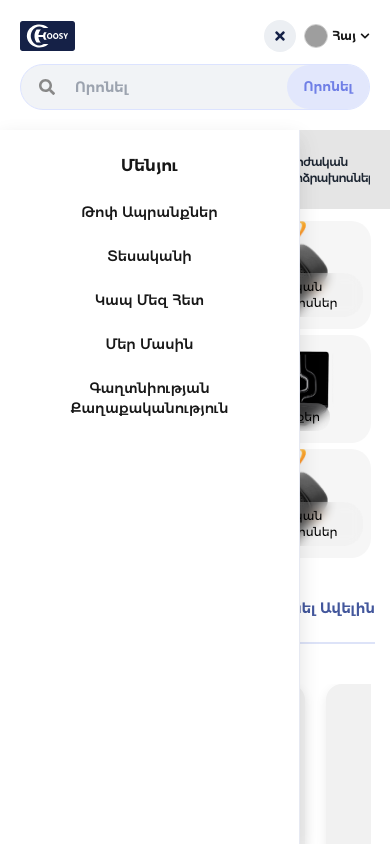
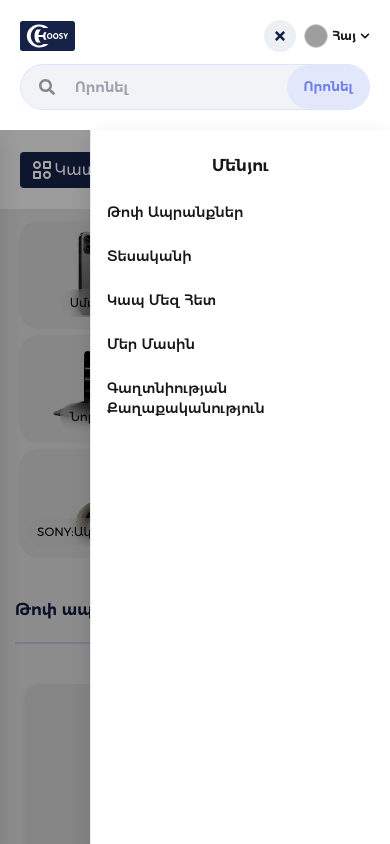
Before and after one commit to garmanucharyan1998-prog/Choozy, a React (Create React App) app: page / in a window 390 px wide. Both pictures are taken after a click on the button "Open menu". Shown: the top 844 px of the page. Built offline with nearby package versions, Linux system fonts and the light colour scheme; grey boxes are pictures that could not be loaded.

Commit message:
*Implemented Catalog Items Lisr And Menu Items List

```diff
--- a/src/App.js
+++ b/src/App.js
@@ -10,8 +10,35 @@ import Footer from "./components/Footer/Footer";
 
 function App() {
   const [isCompactHeader, setIsCompactHeader] = useState(false);
+  const [isMobileMenuOpen, setIsMobileMenuOpen] = useState(false);
+  const [isMobileCatalogOpen, setIsMobileCatalogOpen] = useState(false);
   const compactLockRef = useRef(false);
   const compactLockTimeoutRef = useRef(null);
+
+  const toggleMobileMenu = () => {
+    setIsMobileCatalogOpen(false);
+    setIsMobileMenuOpen((prev) => !prev);
+  };
+
+  const closeMobileMenu = () => {
+    setIsMobileMenuOpen(false);
+  };
+
+  const toggleMobileCatalog = () => {
+    setIsMobileMenuOpen(false);
+    setIsMobileCatalogOpen((prev) => !prev);
+  };
+
+  const closeMobileCatalog = () => {
+    setIsMobileCatalogOpen(false);
+  };
+
+  const closeAllMobilePanels = () => {
+    setIsMobileMenuOpen(false);
+    setIsMobileCatalogOpen(false);
+  };
+
+  const isAnyMobilePanelOpen = isMobileMenuOpen || isMobileCatalogOpen;
 
   useEffect(() => {
     const COMPACT_ENTER_SCROLL = 72;
@@ -80,15 +107,55 @@ function App() {
     }
   }, [isCompactHeader]);
 
+  useEffect(() => {
+    const handleResize = () => {
+      if (window.innerWidth >= 768) {
+        setIsMobileMenuOpen(false);
+        setIsMobileCatalogOpen(false);
+      }
+    };
+
+    window.addEventListener("resize", handleResize);
+    return () => {
+      window.removeEventListener("resize", handleResize);
+    };
+  }, []);
+
   return (
     <div className="min-w-[360px] bg-white text-center">
       <div
-        className={`sticky top-0 z-[70] bg-white/70 backdrop-blur-md transition-all duration-300 ${
+        className={`fixed inset-x-0 top-[var(--header-height,72px)] bottom-0 z-[65] bg-black/45 transition-opacity duration-[400ms] ease-in-out md:hidden ${
+          isMobileMenuOpen || isMobileCatalogOpen ? "opacity-100 pointer-events-auto" : "opacity-0 pointer-events-none"
+        }`}
+        onClick={closeAllMobilePanels}
+        aria-hidden="true"
+      />
+
+      <div
+        className={`sticky top-0 z-[70] relative transition-all duration-300 ${
+          isAnyMobilePanelOpen ? "bg-white/85 backdrop-blur-none" : "bg-white/70 backdrop-blur-md"
+        } ${
           isCompactHeader ? "shadow-[0_6px_18px_rgba(0,0,0,0.08)]" : ""
         }`}
       >
-        <Header isCompact={isCompactHeader} />
-        <NavPanel isCompact={isCompactHeader} />
+        <Header
+          isCompact={isCompactHeader}
+          isMobileMenuOpen={isMobileMenuOpen}
+          onToggleMobileMenu={toggleMobileMenu}
+          onCloseMobileMenu={closeMobileMenu}
+        />
+        <div
+          className={`absolute inset-x-0 top-[var(--header-height,72px)] bottom-0 z-[5] bg-black/35 transition-opacity duration-[400ms] ease-in-out pointer-events-none md:hidden ${
+            isAnyMobilePanelOpen ? "opacity-100" : "opacity-0"
+          }`}
+          aria-hidden="true"
+        />
+        <NavPanel
+          isCompact={isCompactHeader}
+          isMobileCatalogOpen={isMobileCatalogOpen}
+          onToggleMobileCatalog={toggleMobileCatalog}
+          onCloseMobileCatalog={closeMobileCatalog}
+        />
       </div>
       <main className="bg-white px-[15px] md:px-[30px] lg:px-[50px] 2xl:px-[100px]">
         <GridCatalog />
--- a/src/components/Header/Header.jsx
+++ b/src/components/Header/Header.jsx
@@ -1,10 +1,15 @@
-import { useEffect, useMemo, useRef } from "react";
+import { useCallback, useEffect, useMemo, useRef } from "react";
 import "./Header.css";
 import { FaSearch, FaBalanceScale, FaUser, FaTimes, FaBars, FaChevronDown } from "react-icons/fa";
 import choozyMainLogo from "../../assets/Logos/choozyMainLogo.svg";
 import { useHeaderPresenter } from "../../core/mvp/presenter";
 
-const Header = ({ isCompact = false }) => {
+const Header = ({
+  isCompact = false,
+  isMobileMenuOpen = false,
+  onToggleMobileMenu,
+  onCloseMobileMenu,
+}) => {
   const headerRef = useRef(null);
 
   const {
@@ -13,11 +18,8 @@ const Header = ({ isCompact = false }) => {
     language,
     currentLanguage,
     isLanguageDropdownOpen,
-    isMobileMenuOpen,
     handleLanguageChange,
     toggleLanguageDropdown,
-    toggleMobileMenu,
-    closeMobileMenu,
     searchQuery,
     searchSuggestions,
     showSuggestions,
@@ -28,6 +30,21 @@ const Header = ({ isCompact = false }) => {
     handleClearSearch,
     handleSearchFocus,
   } = useHeaderPresenter();
+
+  const handleMobileMenuToggle = useCallback(() => {
+    if (isLanguageDropdownOpen) {
+      toggleLanguageDropdown();
+    }
+    if (typeof onToggleMobileMenu === "function") {
+      onToggleMobileMenu();
+    }
+  }, [isLanguageDropdownOpen, toggleLanguageDropdown, onToggleMobileMenu]);
+
+  const handleMobileMenuClose = useCallback(() => {
+    if (typeof onCloseMobileMenu === "function") {
+      onCloseMobileMenu();
+    }
+  }, [onCloseMobileMenu]);
 
   useEffect(() => {
     const updateHeaderHeight = () => {
@@ -240,7 +257,7 @@ const Header = ({ isCompact = false }) => {
         }`}
         aria-label={isMobileMenuOpen ? "Close menu" : "Open menu"}
         aria-expanded={isMobileMenuOpen}
-        onClick={toggleMobileMenu}
+        onClick={handleMobileMenuToggle}
       >
         {isMobileMenuOpen ? <FaTimes size={14} aria-hidden="true" /> : <FaBars size={14} aria-hidden="true" />}
       </button>
@@ -306,7 +323,7 @@ const Header = ({ isCompact = false }) => {
         )}
       </div>
     </nav>
-  ), [currentLanguage, isLanguageDropdownOpen, isMobileMenuOpen, language, toggleLanguageDropdown, handleLanguageChange, languages, toggleMobileMenu, isCompact]);
+  ), [currentLanguage, isLanguageDropdownOpen, isMobileMenuOpen, language, toggleLanguageDropdown, handleLanguageChange, languages, isCompact, handleMobileMenuToggle]);
 
   return (
     <header
@@ -323,30 +340,22 @@ const Header = ({ isCompact = false }) => {
         {UserNavigationSection}
       </div>
 
-      <div
-        className={`fixed inset-x-0 top-[var(--header-height,72px)] bottom-0 z-30 bg-black/10 transition-opacity duration-[400ms] ease-in-out md:hidden ${
-          isMobileMenuOpen ? "opacity-100 pointer-events-auto" : "opacity-0 pointer-events-none"
-        }`}
-        onClick={closeMobileMenu}
-        aria-hidden="true"
-      />
-
       <aside
-        className={`fixed top-[var(--header-height,72px)] left-0 z-40 w-[80vw] max-w-[300px] h-[calc(100vh-var(--header-height,72px))] bg-white border-r border-[#e6e9f2] px-4 py-6 shadow-[0_8px_20px_rgba(0,0,0,0.12)] transition-transform duration-[400ms] ease-in-out md:hidden ${
-          isMobileMenuOpen ? "translate-x-0" : "-translate-x-full"
+        className={`fixed top-[var(--header-height,72px)] right-0 z-40 w-[80vw] max-w-[300px] h-[calc(100vh-var(--header-height,72px))] bg-white border-l border-[#e6e9f2] px-4 py-6 shadow-[0_8px_20px_rgba(0,0,0,0.12)] transition-transform duration-[400ms] ease-in-out md:hidden ${
+          isMobileMenuOpen ? "translate-x-0" : "translate-x-full"
         }`}
         aria-label="Mobile navigation menu"
       >
         <h3 className="m-0 mb-6 text-base font-semibold text-[#171717]">
           {"Մենյու"}
         </h3>
-        <nav className="flex flex-col gap-6" aria-label="Mobile links">
+        <nav className="flex flex-col gap-6 items-start" aria-label="Mobile links">
           {mobileMenuItems.map((item) => (
             <a
               key={item.label}
               href={item.href}
-              className="text-[#171717] no-underline text-sm font-medium"
-              onClick={closeMobileMenu}
+              className="block w-full text-left text-[#171717] no-underline text-sm font-medium"
+              onClick={handleMobileMenuClose}
             >
               {item.label}
             </a>
--- a/src/components/NavPanel/NavPanel.jsx
+++ b/src/components/NavPanel/NavPanel.jsx
@@ -1,9 +1,30 @@
 import React from "react";
+import { FaChevronRight, FaTimes } from "react-icons/fa";
 import { useNavPanelPresenter } from "../../core/mvp/presenter";
 import "./NavPanel.css";
 
-function NavPanel({ isCompact = false }) {
+function NavPanel({
+  isCompact = false,
+  isMobileCatalogOpen = false,
+  onToggleMobileCatalog,
+  onCloseMobileCatalog,
+}) {
   const { navItems, activeIndex, handleSelect } = useNavPanelPresenter();
+
+  const handleCatalogToggle = () => {
+    if (window.innerWidth >= 768) {
+      return;
+    }
+    if (typeof onToggleMobileCatalog === "function") {
+      onToggleMobileCatalog();
+    }
+  };
+
+  const handleCatalogClose = () => {
+    if (typeof onCloseMobileCatalog === "function") {
+      onCloseMobileCatalog();
+    }
+  };
 
   return (
     <nav
@@ -15,12 +36,15 @@ function NavPanel({ isCompact = false }) {
       <div className="flex items-center w-full cont-width-default">
         <div className="shrink-0">
           <button
+            type="button"
             className={`flex items-center justify-around bg-navy hover:bg-navy text-white rounded min-w-fit border-none cursor-pointer transition-all duration-300 ${
               isCompact
                 ? "px-2 py-1 mr-4 w-[110px] h-8 text-sm lg:w-[145px] lg:h-[42px] lg:px-4 lg:py-2.5 lg:text-[11px]"
                 : "px-2.5 py-1.5 mr-[26px] w-[130px] h-9 text-base lg:w-[160px] lg:h-[54px] lg:px-5 lg:py-[18px] lg:text-xs"
             }`}
             aria-label="Open catalog"
+            aria-expanded={isMobileCatalogOpen}
+            onClick={handleCatalogToggle}
           >
             <img
               src="/assets/icons/catalog.svg"
@@ -51,6 +75,41 @@ function NavPanel({ isCompact = false }) {
           ))}
         </div>
       </div>
+
+      <aside
+        className={`fixed top-[var(--header-height,72px)] left-0 z-40 w-[88vw] max-w-[360px] h-[calc(100vh-var(--header-height,72px))] bg-white border-r border-[#e6e9f2] px-6 py-6 shadow-[0_8px_20px_rgba(0,0,0,0.12)] transition-transform duration-[400ms] ease-in-out md:hidden ${
+          isMobileCatalogOpen ? "translate-x-0" : "-translate-x-full"
+        }`}
+        aria-label="Mobile catalog panel"
+      >
+        <div className="flex items-center justify-between mb-7">
+          <h3 className="m-0 text-[34px] leading-none font-semibold text-navy">
+            {"Կատալոգ"}
+          </h3>
+          <button
+            type="button"
+            onClick={handleCatalogClose}
+            className="w-12 h-12 rounded-full border-none bg-[#eceff3] text-navy flex items-center justify-center cursor-pointer"
+            aria-label="Close catalog"
+          >
+            <FaTimes size={22} aria-hidden="true" />
+          </button>
+        </div>
+
+        <nav className="flex flex-col gap-5" aria-label="Catalog links">
+          {navItems.map((item) => (
+            <button
+              key={item.label}
+              type="button"
+              className="flex w-full items-center justify-between bg-transparent border-none p-0 text-left text-navy text-sm font-medium leading-normal cursor-pointer"
+              onClick={handleCatalogClose}
+            >
+              <span>{item.label}</span>
+              <FaChevronRight size={14} aria-hidden="true" />
+            </button>
+          ))}
+        </nav>
+      </aside>
     </nav>
   );
 }
```
